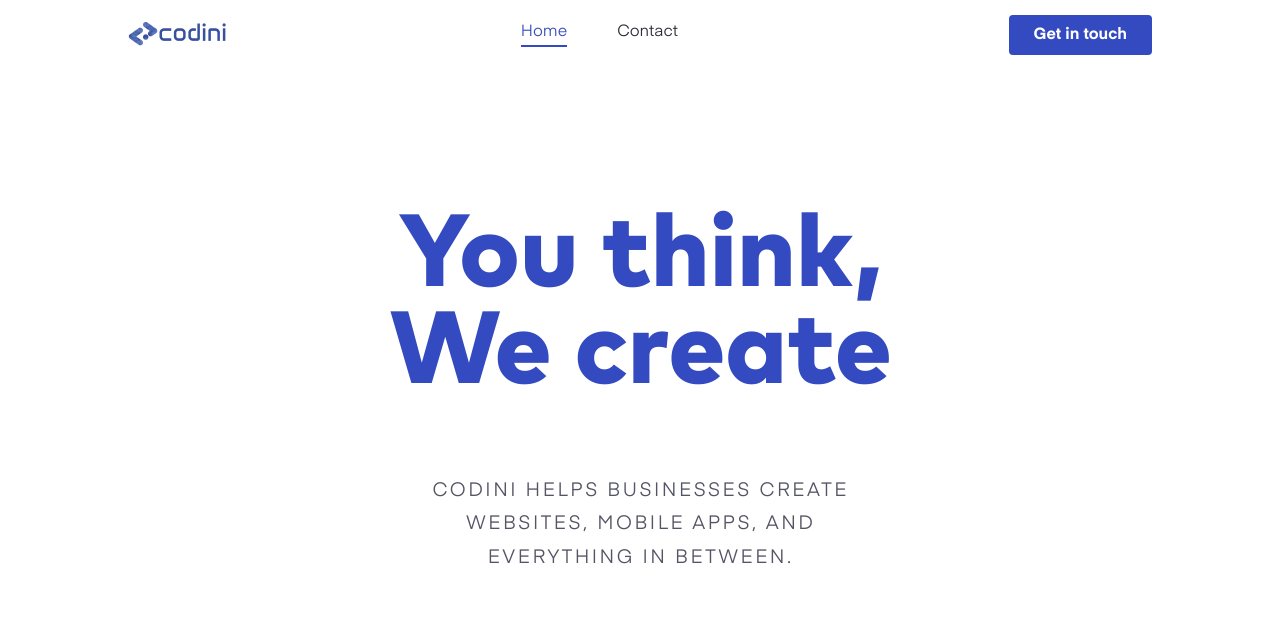
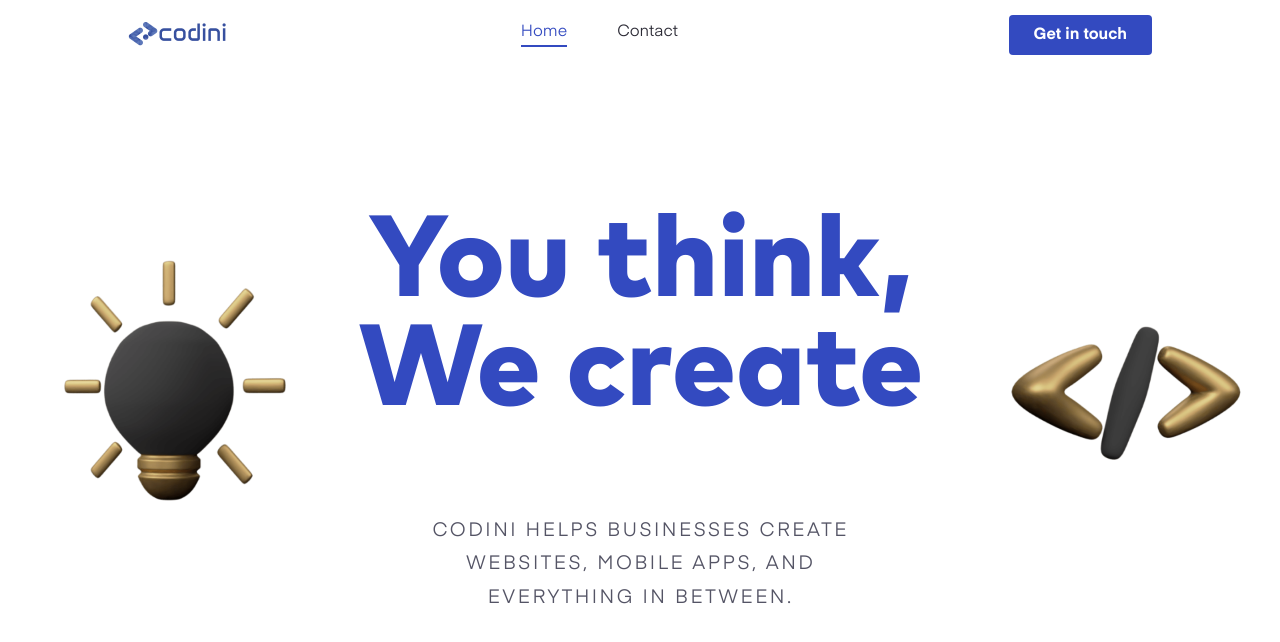
Before and after one commit to Codini-Inc/codini-website, a Next.js app: page / in a window 1280 px wide. Shown: the top 642 px of the page. Built offline with nearby package versions, Linux system fonts and the light colour scheme.

Commit message:
Revert "changed hero section"
This reverts commit 79bbce9d812bd81bb2b5453afc427e00d17c9b25.

```diff
--- a/components/home/Hero.module.css
+++ b/components/home/Hero.module.css
@@ -133,7 +133,7 @@
 .hero__intro {
     position: absolute;
     left: 50%;
-    top: 20vh;
+    top: 25vh;
     z-index: 1;
     width: 80vw;
     max-width: 42ch;
@@ -162,7 +162,7 @@
 .hero__headline-text {
     display: block;
     color: #334ac0;
-    font-size: 8vw;
+    font-size: 9vw;
     line-height: 0.95em;
     text-align: center;
 }
--- a/components/home/Hero.tsx
+++ b/components/home/Hero.tsx
@@ -47,6 +47,14 @@ const Hero: NextPage = () => {
                 <h1 className={styles['hero__headline-text']}>
                  You think, We create
                 </h1>
+                <img
+                  src="/images/hero-hands.png"
+                  loading="eager"
+                  alt=""
+                  className={styles.hero__hand}
+                  width="3840"
+                  height="2160"
+                />
                 <Image
                   src="/images/hero-ui_2808w.jpg"
                   loading="eager"
```
Also changed, not shown: public/images/hero-hands.png (added).
